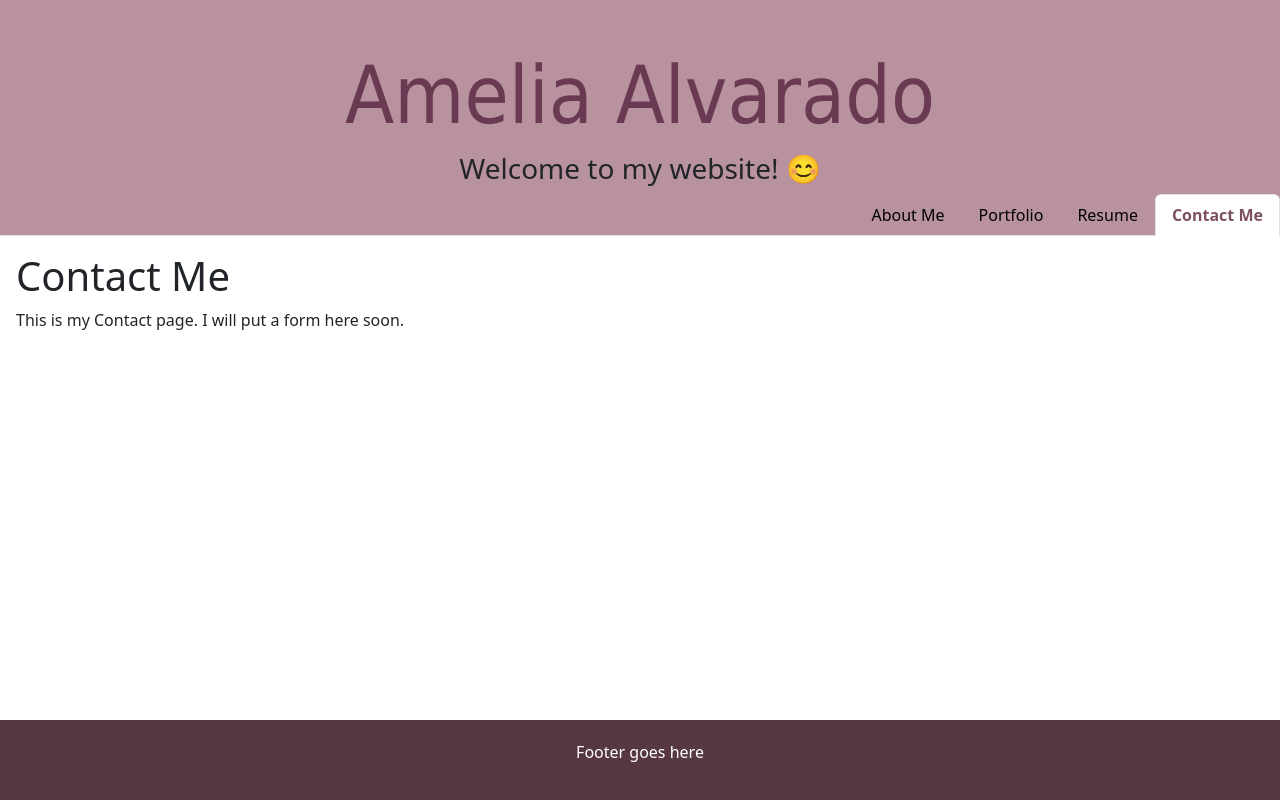
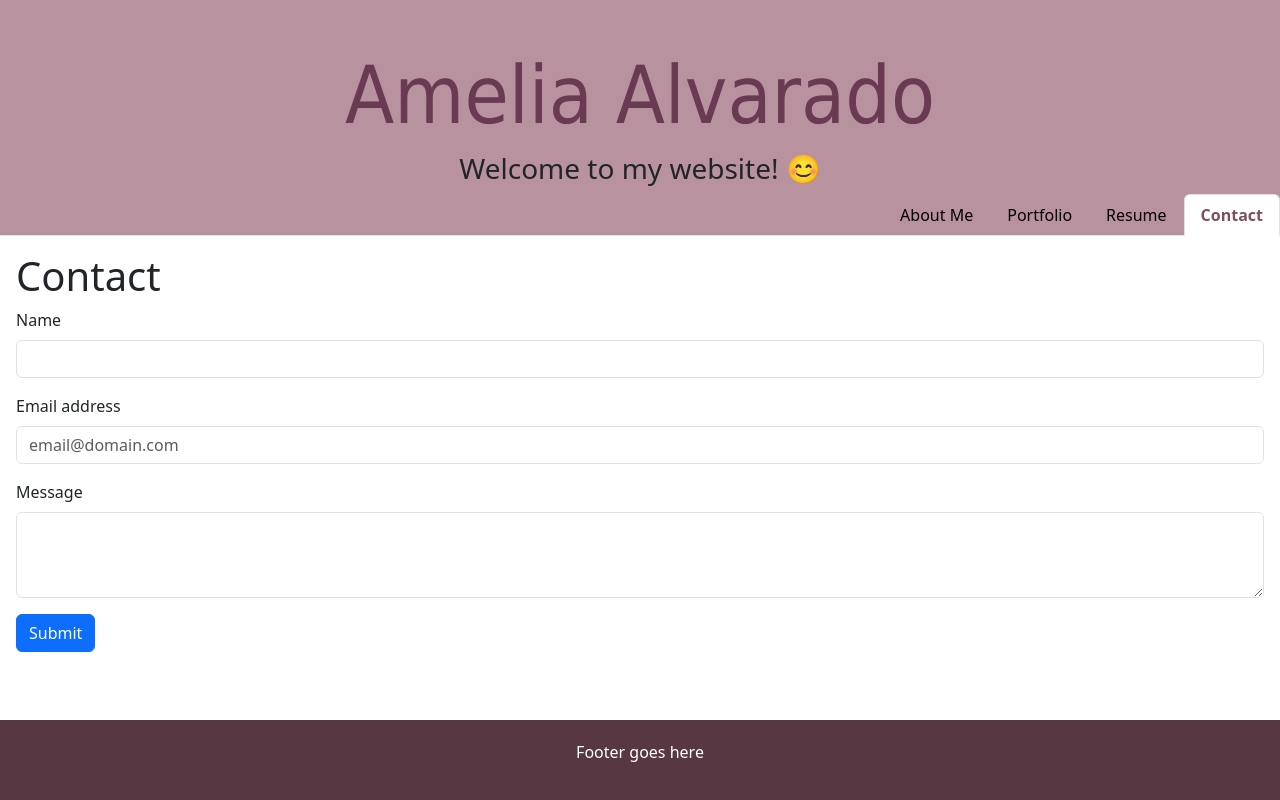
Before and after one commit to amelia1105/amelias-portfolio-react, a React (Vite) app: page /Contact in a window 1280 px wide. Built offline with nearby package versions, Linux system fonts and the light colour scheme.

Commit message:
Add form to Contact page, implement Bootstrap React

```diff
--- a/package.json
+++ b/package.json
@@ -11,8 +11,9 @@
     "preview": "vite preview"
   },
   "dependencies": {
-    "bootstrap": "^5.2.3",
+    "bootstrap": "^5.3.3",
     "react": "^18.2.0",
+    "react-bootstrap": "^2.10.8",
     "react-dom": "^18.2.0",
     "react-router-dom": "^6.11.1"
   },
--- a/src/components/Navigation.jsx
+++ b/src/components/Navigation.jsx
@@ -38,7 +38,7 @@ function Navigation() {
           className={`nav-link ${currentPage === '/Contact' ? 'active' : ''}`}
           style={{ color: currentPage === '/Contact' ? '#7C505E' : 'black', fontWeight: currentPage === '/Contact' ? 'bold' : 'normal' }}
         >
-          Contact Me
+          Contact
         </Link>
       </li>
     </ul>
--- a/src/main.jsx
+++ b/src/main.jsx
@@ -1,7 +1,7 @@
-import ReactDOM from 'react-dom/client'
+import ReactDOM from 'react-dom/client';
 import { createBrowserRouter, RouterProvider } from 'react-router-dom';
 
-import 'bootstrap/dist/css/bootstrap.min.css'
+import 'bootstrap/dist/css/bootstrap.min.css';
 
 import App from './App';
 import Error from './pages/Error';
--- a/src/pages/Contact.jsx
+++ b/src/pages/Contact.jsx
@@ -1,10 +1,126 @@
-export default function Contact() {
+import { useState } from 'react';
+import Button from 'react-bootstrap/Button';
+import Form from 'react-bootstrap/Form';
+
+function Contact() {
+  const [fullName, setFullName] = useState('');
+  const [email, setEmail] = useState('');
+  const [message, setMessage] = useState('');
+  const [errors, setErrors] = useState({});
+
+  const handleInputChange = (e) => {
+    const { name, value } = e.target;
+
+    if (name === 'fullName') {
+      setFullName(value);
+    } else if (name === 'email') {
+      setEmail(value);
+    } else if (name === 'message') {
+      setMessage(value);
+    }
+  };
+
+  const handleBlur = (e) => {
+    const { name, value } = e.target;
+    const newErrors = { ...errors };
+
+    if (!value) {
+      if (name === 'fullName') {
+        newErrors[name] = 'Name is required';
+      } else {
+        newErrors[name] = `${name.charAt(0).toUpperCase() + name.slice(1)} is required`;
+      }
+    } else {
+      if (name === 'email' && !/\S+@\S+\.\S+/.test(value)) {
+        newErrors[name] = 'Email address is invalid';
+      } else {
+        delete newErrors[name];
+      }
+    }
+
+    setErrors(newErrors);
+  };
+
+  const validateForm = () => {
+    const newErrors = {};
+    if (!fullName) newErrors.fullName = 'Name is required';
+    if (!email) {
+      newErrors.email = 'Email is required';
+    } else if (!/\S+@\S+\.\S+/.test(email)) {
+      newErrors.email = 'Email address is invalid';
+    }
+    if (!message) newErrors.message = 'Message is required';
+    return newErrors;
+  };
+
+  const handleFormSubmit = (e) => {
+    e.preventDefault();
+    const formErrors = validateForm();
+    if (Object.keys(formErrors).length === 0) {
+      alert(`Name: ${fullName}\nEmail: ${email}\nMessage: ${message}`);
+      setFullName('');
+      setEmail('');
+      setMessage('');
+      setErrors({});
+    } else {
+      setErrors(formErrors);
+    }
+  };
+
   return (
     <div>
-      <h1>Contact Me</h1>
-      <p>
-        This is my Contact page. I will put a form here soon.
-      </p>
+      <h1>Contact</h1>
+      <Form onSubmit={handleFormSubmit}>
+        <Form.Group className="mb-3">
+          <Form.Label>Name</Form.Label>
+          <Form.Control
+            type="text"
+            name="fullName"
+            value={fullName}
+            onChange={handleInputChange}
+            onBlur={handleBlur}
+            isInvalid={!!errors.fullName}
+          />
+          <Form.Control.Feedback type="invalid">
+            {errors.fullName}
+          </Form.Control.Feedback>
+        </Form.Group>
+        <Form.Group className="mb-3" controlId="exampleForm.ControlInput1">
+          <Form.Label>Email address</Form.Label>
+          <Form.Control
+            type="email"
+            placeholder="email@domain.com"
+            name="email"
+            value={email}
+            onChange={handleInputChange}
+            onBlur={handleBlur}
+            isInvalid={!!errors.email}
+          />
+          <Form.Control.Feedback type="invalid">
+            {errors.email}
+          </Form.Control.Feedback>
+        </Form.Group>
+        <Form.Group className="mb-3" controlId="exampleForm.ControlTextarea1">
+          <Form.Label>Message</Form.Label>
+          <Form.Control
+            as="textarea"
+            rows={3}
+            name="message"
+            value={message}
+            onChange={handleInputChange}
+            onBlur={handleBlur}
+            isInvalid={!!errors.message}
+          />
+          <Form.Control.Feedback type="invalid">
+            {errors.message}
+          </Form.Control.Feedback>
+        </Form.Group>
+        <Button variant="primary" type="submit">
+          Submit
+        </Button>
+      </Form>
     </div>
   );
 }
+
+export default Contact;
```
Also changed, not shown: 1 other file (tests, documents, lock files or other folders).
